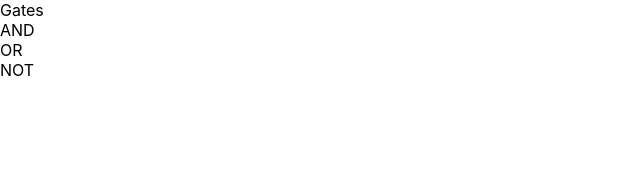
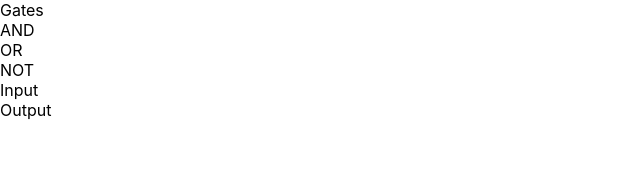
Before and after one commit to ranamashood/logic-builder, a React (Create React App) app: page / in a window 1280 px wide. Shown: the top 170 px of the page, without its empty margins (0-640 px from the left). Built offline with nearby package versions, Linux system fonts and the light colour scheme.

Commit message:
[WIP] svgs work

```diff
--- a/src/components/Gate.tsx
+++ b/src/components/Gate.tsx
@@ -1,6 +1,7 @@
 import { useState } from "react";
 import styled from "styled-components";
 import { PositionInterface } from "../models";
+import AndGate from "../svgs/AndGate";
 
 interface Props {
   startingPosition: PositionInterface;
@@ -44,6 +45,7 @@ const Gate = (props: Props) => {
       onDragEnd={dragEndHandler}
     >
       {state ? 1 : 0}
+      <AndGate />
     </Wrapper>
   );
 };
--- a/src/components/layout/Content.tsx
+++ b/src/components/layout/Content.tsx
@@ -9,10 +9,14 @@ const Content = () => {
   const [gates, setGates] = useState<GateInterface[]>([]);
 
   const addGateHandler = (event: React.MouseEvent<HTMLDivElement>) => {
+    let state: boolean = false;
+    if (event.currentTarget.innerHTML.toLowerCase() !== "input") {
+      state = true;
+    }
     setGates([
       ...gates,
       {
-        state: true,
+        state: state,
         startingPosition: {
           x: event.clientX,
           y: event.clientY,
--- a/src/data.ts
+++ b/src/data.ts
@@ -1,9 +1,11 @@
 import { GateInfoInterface } from "./models";
 
 const gates: GateInfoInterface[] = [
-  { name: "AND" },
-  { name: "OR" },
-  { name: "NOT" },
+  { name: "AND", image: "A" },
+  { name: "OR", image: "O" },
+  { name: "NOT", image: "N" },
+  { name: "Input", image: "I" },
+  { name: "Output", image: "O" },
 ];
 
 export { gates };
--- a/src/models.d.ts
+++ b/src/models.d.ts
@@ -10,4 +10,5 @@ export interface PositionInterface {
 
 export interface GateInfoInterface {
   name: string;
+  image: string;
 }
--- /dev/null
+++ b/src/svgs/AndGate.tsx
@@ -0,0 +1,20 @@
+const AndGate = () => {
+  return (
+    <svg
+      xmlns="http://www.w3.org/2000/svg"
+      width="52"
+      height="28"
+      version="1"
+      viewBox="0 0 52 28"
+    >
+      <g fill="none" stroke="#000" transform="translate(-19.616 -6.462)">
+        <path
+          strokeLinecap="square"
+          d="M48.814 33.396h-19V7.398l19-.002c7.176 0 13 5.824 13 13s-5.824 13-13 13zm13-13h9.056m-50.056-6.5h9m-9 13h9"
+        ></path>
+      </g>
+    </svg>
+  );
+};
+
+export default AndGate;
```
Also changed, not shown: src/components/Input.tsx (added, +11 -0 lines), src/components/Output.tsx (added, +11 -0 lines).
